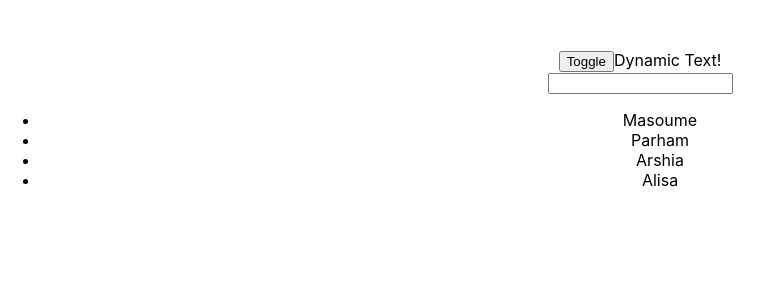
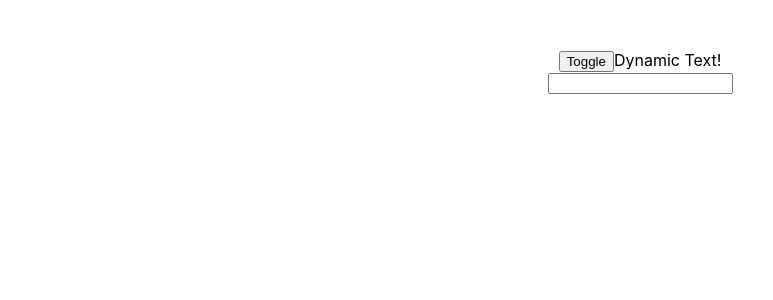
Before and after one commit to Masoume-vesali1993/SearchBox, a React (Create React App) app: page / in a window 1280 px wide. Shown: the top 300 px of the page, without its empty margins (0-773 px from the left). Built offline with nearby package versions, Linux system fonts and the light colour scheme.

Commit message:
show box in brooser

```diff
--- a/src/AutoCompleteText.js
+++ b/src/AutoCompleteText.js
@@ -14,22 +14,33 @@ export default class AutoCompleteText extends React.Component{
         };
     }
 
+
     onTextChanged = (e) => {
         const value = e.target.value;
-        if (value.length === 0){
-            this.setState(() => ({
-                suggestions: [],
-            }))
+        let suggestions = [];
+         if (value.length>0){
+            const regex = new RegExp(`^${value}`, 'i');
+            suggestions = this.items.sort().filter(v => v.test(regex)); }
+            this.setState(() => ({ suggestions}));
+    }
+
+    renderSuggestions () {
+        const { suggestions } = this.state;
+        if (suggestions.length === 0 ){
+            return null;
         }
+        return (
+            <ul>
+                {this.suggestions.map((item) => <li> {item}</li>)}
+            </ul>
+        );
     }
 
     render () {
         return (
             <div>
                 <input onChange={this.onTextChanged} type="text" />
-                <ul>
-                    {this.items.map((item) => <li> {item}</li>)}
-                </ul>
+                {this.renderSuggestions}
             </div>
         )
     }
```
